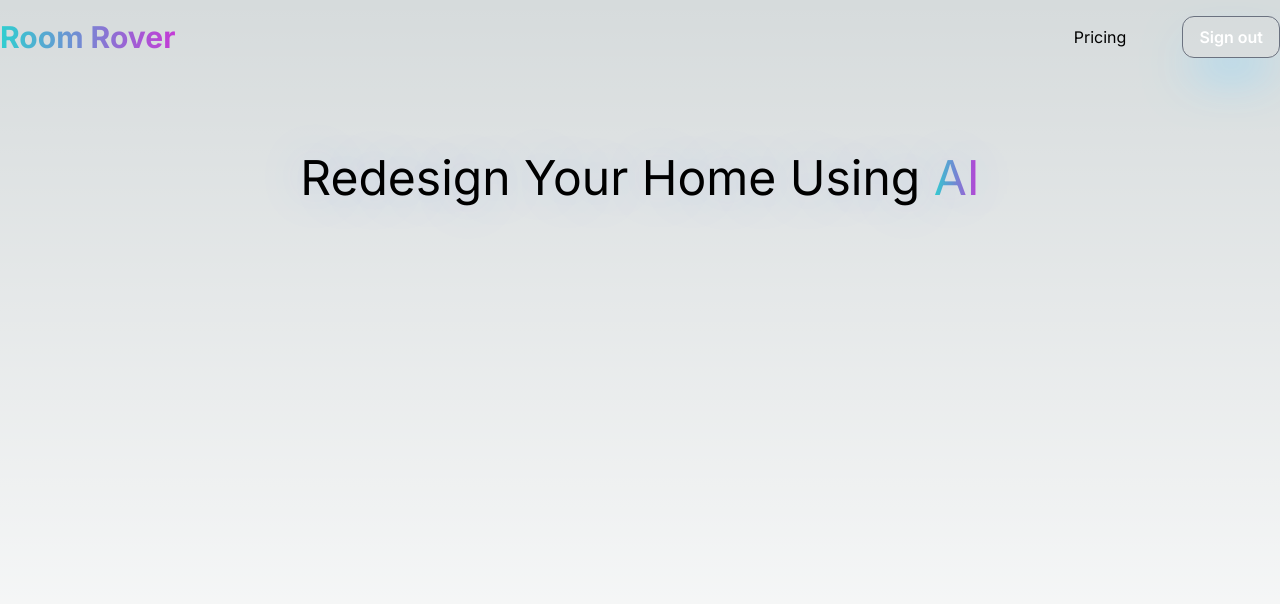
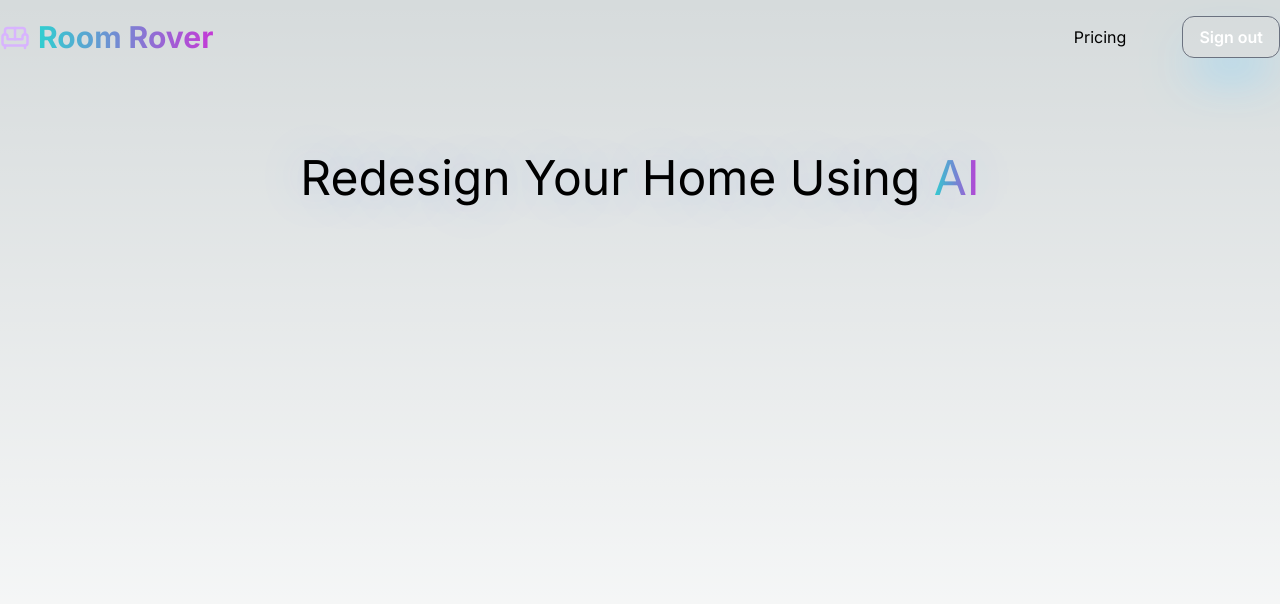
Before and after one commit to ighmaZ/Room-Rover, a Next.js app: page / in a window 1280 px wide. Shown: the top 604 px of the page. Built offline with nearby package versions, Linux system fonts and the light colour scheme.

Commit message:
add logo

```diff
--- a/app/components/navbar/Navbar.tsx
+++ b/app/components/navbar/Navbar.tsx
@@ -1,3 +1,4 @@
+import { LuSofa } from "react-icons/lu";
 interface NavbarProps {
   isLoggedIn: boolean;
 }
@@ -5,13 +6,18 @@ interface NavbarProps {
 const Navbar = ({ isLoggedIn }: NavbarProps) => {
   return (
     <div className="container w-full bg-transparent mx-auto py-4 px-5 md:px-0 flex justify-between items-center">
-      <div className="text-3xl font-bold text-white text-gradient ">
-        Room Rover
+      <div className="flex">
+        <div className="text-3xl mt-1 mr-2 text-purple-300">
+          <LuSofa />
+        </div>
+        <div className="text-3xl font-bold text-gradient ">Room Rover</div>
       </div>
       <div>
         {isLoggedIn ? (
           <>
-            <button className="text-red mr-4">Pricing</button>
+            <button className="text-red mr-4 hover:text-gray-500">
+              Pricing
+            </button>
             <button className=" text-white py-2 px-4 ml-10 font-semibold border border-gray-500 hover:bg-gray-700 rounded-xl shadow-2xl shadow-sky-300 ">
               Sign out
             </button>
```
